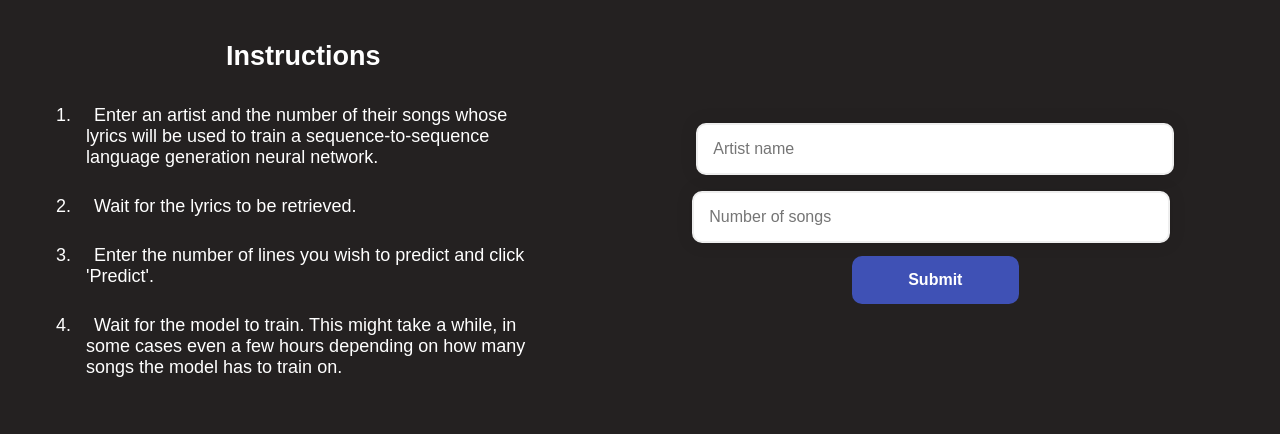
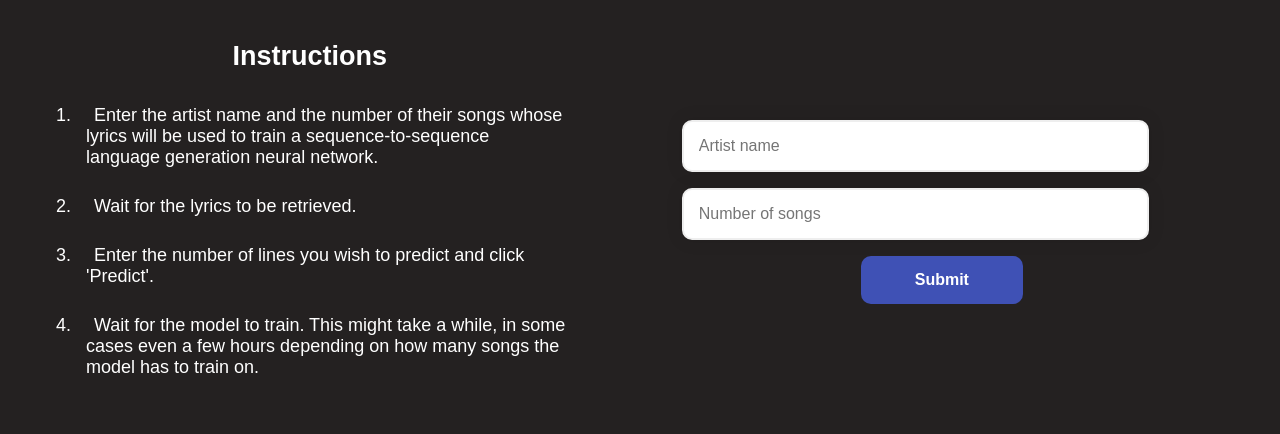
Before and after one commit to enchanted-potato/LyricsGenerator, a Flask app: page / in a window 1280 px wide. Shown: the part 809-1243 px from the top of the page. Run offline with Flask 2, Linux system fonts and the light colour scheme.

Commit message:
-adds new background image -adds new font in results page -improves instructions

```diff
--- a/web-app/static/result.css
+++ b/web-app/static/result.css
@@ -1,5 +1,5 @@
-@import url('https://fonts.googleapis.com/css2?family=Roboto+Condensed&display=swap');
 header {
+    font-family: 'Roboto Condensed', sans-serif;
 	color: white;
 	padding-right: 30px;
 	text-align: center;
@@ -9,8 +9,8 @@ header {
     overflow-wrap: break-word;
 }
 
-@import url('https://fonts.googleapis.com/css2?family=Roboto+Condensed&display=swap');
 body {
+  font-family: 'Roboto Condensed', sans-serif;
   line-height: 65px;
   font-size: 32px;
   text-align: center;
--- a/web-app/static/simple.css
+++ b/web-app/static/simple.css
@@ -9,7 +9,7 @@ body {
 
 
 .image {
-    background: url('images/pexelsphoto1626481.jpeg') center fixed;
+    background: url('images/studio.jpeg') center fixed;
 	height: 600pt;
 	background-size: cover;
 	padding: 0px;
@@ -21,7 +21,7 @@ body {
 	padding-right: 30px;
 	text-align: right;
     position: absolute;
-    top: 500px;
+    top: 50%;
     right:0px;
     overflow-wrap: break-word;
 }
@@ -63,7 +63,9 @@ input[type=text] {
   box-shadow:0 0 15px 4px rgba(0,0,0,0.06);
   border-radius:10px;
   width:80%;
-  font-size: 16px
+  font-size: 16px;
+  display: inline-block;
+  float: left;
 }
 
 input[type=text]:hover {
@@ -74,14 +76,14 @@ button {
   appearance:none;
   -webkit-appearance:none;
   padding:15px;
-  margin:5px 5px;
+  margin:8px 15px;
   border:none;
   background-color:#3F51B5;
   color:#fff;
   font-weight:600;
   border-radius:10px;
   width:30%;
-  font-size: 16px
+  font-size: 16px;
 }
 
 button:hover {
--- a/web-app/templates/simple.html
+++ b/web-app/templates/simple.html
@@ -14,7 +14,7 @@
             <div class="block-1">
                 <h2 style="text-align:center;">Instructions</h2>
                 <ol>
-                    <li>Enter an artist and the number of their songs whose lyrics will be used to train a sequence-to-sequence language generation neural network.</li>
+                    <li>Enter the artist name and the number of their songs whose lyrics will be used to train a sequence-to-sequence language generation neural network.</li>
                     <li>Wait for the lyrics to be retrieved.</li>
                     <li>Enter the number of lines you wish to predict and click 'Predict'.</li>
                     <li>Wait for the model to train. This might take a while, in some cases even a few hours depending on how many songs the model has to train on.</li>
```
Also changed, not shown: web-app/static/images/headphones.jpeg (added).
